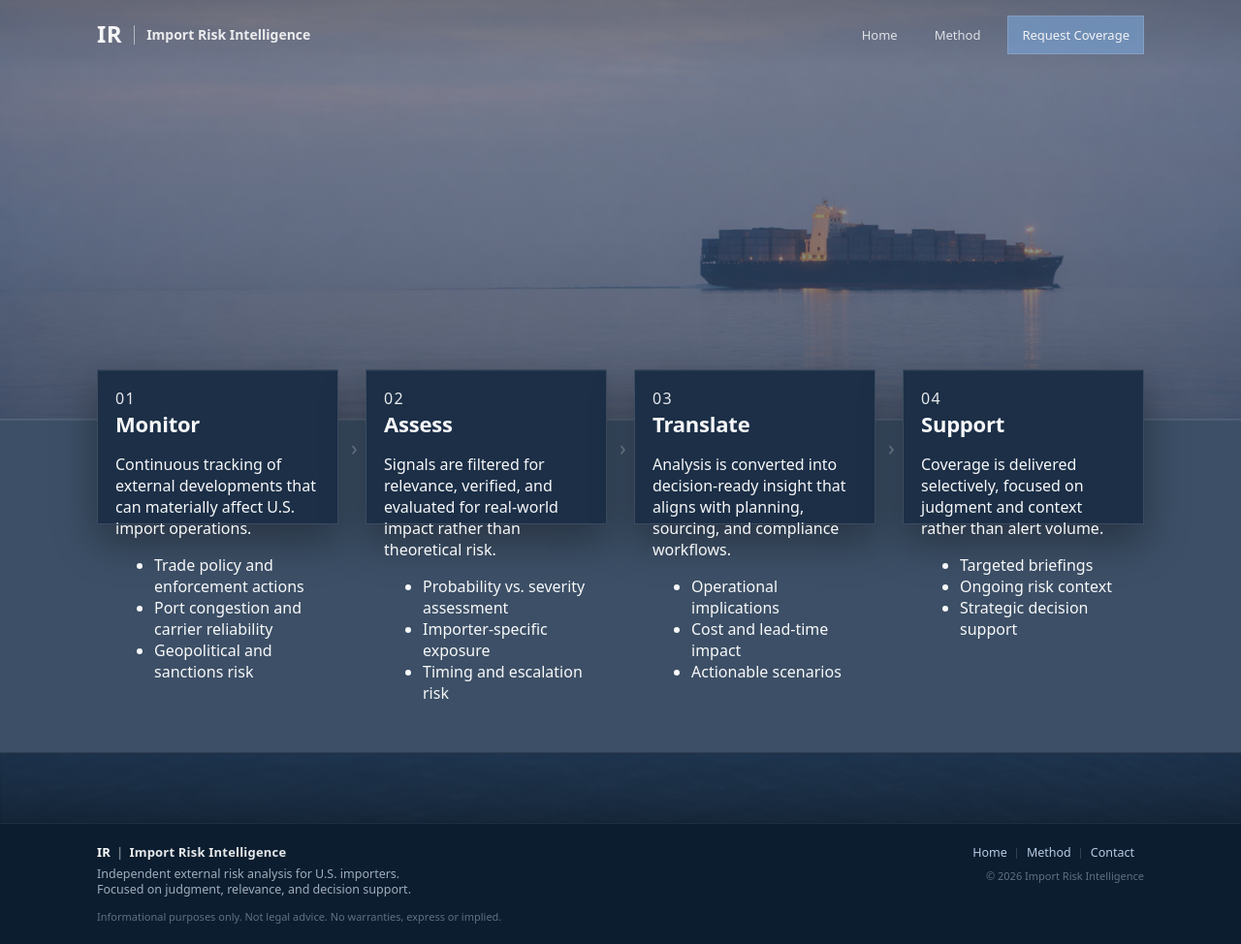
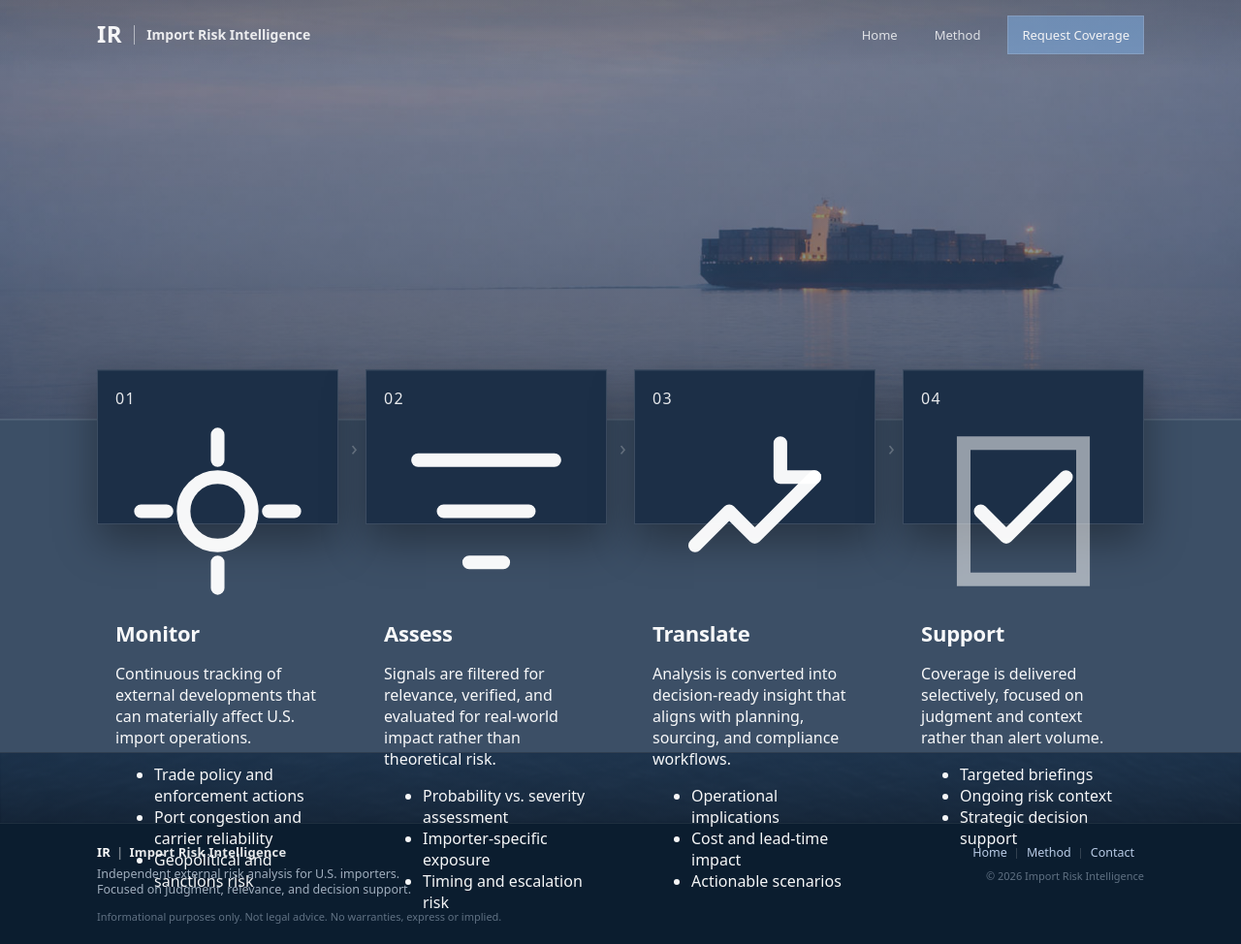
Before and after one commit to importrisk/import-risk-intelligence-site, a Jekyll site: the page built from method.html, in a window 1280 px wide. Shown: the whole page at 97% size. Built offline with Jekyll 4.4.1, drawn with Linux system fonts in a browser that asks for light colours.

Commit message:
Update method.html

```diff
--- a/method.html
+++ b/method.html
@@ -3,6 +3,7 @@ layout: default
 title: Methodology
 description: How Import Risk Intelligence evaluates and tracks supply-chain risk.
 ---
+
 <main>
 
   <!-- =========================================================
@@ -10,85 +11,147 @@ description: How Import Risk Intelligence evaluates and tracks supply-chain risk
        ========================================================= -->
   <section class="method-hero" aria-label="Method hero">
     <div class="method-hero-bg" aria-hidden="true"></div>
+
     <div class="container">
-      <!-- intentionally empty for now -->
+      <!-- Intentionally empty for now (safe for future title/subtitle) -->
     </div>
   </section>
 
 
   <!-- =========================================================
-       METHOD FEATURES (CONTENT FIRST)
+       METHOD FEATURES
+       (Content-first; HTML is final so CSS can iterate safely)
        ========================================================= -->
-  <section class="method-features">
+  <section class="method-features" aria-label="Method overview">
     <div class="container">
 
       <div class="method-feature-grid">
 
         <!-- Feature 1 -->
-        <article class="method-feature">
+        <article class="method-feature" aria-label="Monitor">
           <div class="mf-inner">
-            <span class="mf-step">01</span>
-            <h3 class="mf-title">Monitor</h3>
+
+            <header class="mf-head">
+              <span class="mf-step" aria-hidden="true">01</span>
+
+              <!-- Icon placeholder (SVG added now so you never touch HTML again) -->
+              <span class="mf-icon" aria-hidden="true">
+                <svg viewBox="0 0 24 24" fill="none">
+                  <path d="M12 3v3M12 18v3M3 12h3M18 12h3" stroke="currentColor" stroke-width="1.6" stroke-linecap="round"/>
+                  <path d="M12 16a4 4 0 1 0 0-8 4 4 0 0 0 0 8Z" stroke="currentColor" stroke-width="1.6"/>
+                </svg>
+              </span>
+
+              <h3 class="mf-title">Monitor</h3>
+            </header>
+
             <p class="mf-description">
               Continuous tracking of external developments that can materially affect
               U.S. import operations.
             </p>
+
             <ul class="mf-points">
               <li>Trade policy and enforcement actions</li>
               <li>Port congestion and carrier reliability</li>
               <li>Geopolitical and sanctions risk</li>
             </ul>
+
           </div>
         </article>
 
+
         <!-- Feature 2 -->
-        <article class="method-feature">
+        <article class="method-feature" aria-label="Assess">
           <div class="mf-inner">
-            <span class="mf-step">02</span>
-            <h3 class="mf-title">Assess</h3>
+
+            <header class="mf-head">
+              <span class="mf-step" aria-hidden="true">02</span>
+
+              <span class="mf-icon" aria-hidden="true">
+                <svg viewBox="0 0 24 24" fill="none">
+                  <path d="M4 6h16M7 12h10M10 18h4" stroke="currentColor" stroke-width="1.6" stroke-linecap="round"/>
+                  <path d="M5 6l3-3M5 6l3 3" stroke="currentColor" stroke-width="1.6" stroke-linecap="round" stroke-linejoin="round" opacity=".0"/>
+                </svg>
+              </span>
+
+              <h3 class="mf-title">Assess</h3>
+            </header>
+
             <p class="mf-description">
               Signals are filtered for relevance, verified, and evaluated for
               real-world impact rather than theoretical risk.
             </p>
+
             <ul class="mf-points">
               <li>Probability vs. severity assessment</li>
               <li>Importer-specific exposure</li>
               <li>Timing and escalation risk</li>
             </ul>
+
           </div>
         </article>
 
+
         <!-- Feature 3 -->
-        <article class="method-feature">
+        <article class="method-feature" aria-label="Translate">
           <div class="mf-inner">
-            <span class="mf-step">03</span>
-            <h3 class="mf-title">Translate</h3>
+
+            <header class="mf-head">
+              <span class="mf-step" aria-hidden="true">03</span>
+
+              <span class="mf-icon" aria-hidden="true">
+                <svg viewBox="0 0 24 24" fill="none">
+                  <path d="M5 16l4-4 3 3 7-7" stroke="currentColor" stroke-width="1.6" stroke-linecap="round" stroke-linejoin="round"/>
+                  <path d="M19 8h-4V4" stroke="currentColor" stroke-width="1.6" stroke-linecap="round" stroke-linejoin="round"/>
+                </svg>
+              </span>
+
+              <h3 class="mf-title">Translate</h3>
+            </header>
+
             <p class="mf-description">
               Analysis is converted into decision-ready insight that aligns with
               planning, sourcing, and compliance workflows.
             </p>
+
             <ul class="mf-points">
               <li>Operational implications</li>
               <li>Cost and lead-time impact</li>
               <li>Actionable scenarios</li>
             </ul>
+
           </div>
         </article>
 
+
         <!-- Feature 4 -->
-        <article class="method-feature">
+        <article class="method-feature" aria-label="Support">
           <div class="mf-inner">
-            <span class="mf-step">04</span>
-            <h3 class="mf-title">Support</h3>
+
+            <header class="mf-head">
+              <span class="mf-step" aria-hidden="true">04</span>
+
+              <span class="mf-icon" aria-hidden="true">
+                <svg viewBox="0 0 24 24" fill="none">
+                  <path d="M7 12l3 3 7-7" stroke="currentColor" stroke-width="1.6" stroke-linecap="round" stroke-linejoin="round"/>
+                  <path d="M5 4h14v16H5z" stroke="currentColor" stroke-width="1.6" opacity=".55"/>
+                </svg>
+              </span>
+
+              <h3 class="mf-title">Support</h3>
+            </header>
+
             <p class="mf-description">
               Coverage is delivered selectively, focused on judgment and context
               rather than alert volume.
             </p>
+
             <ul class="mf-points">
               <li>Targeted briefings</li>
               <li>Ongoing risk context</li>
               <li>Strategic decision support</li>
             </ul>
+
           </div>
         </article>
 
@@ -107,5 +170,3 @@ description: How Import Risk Intelligence evaluates and tracks supply-chain risk
   </section>
 
 </main>
-
-<!-- existing footer -->
```
